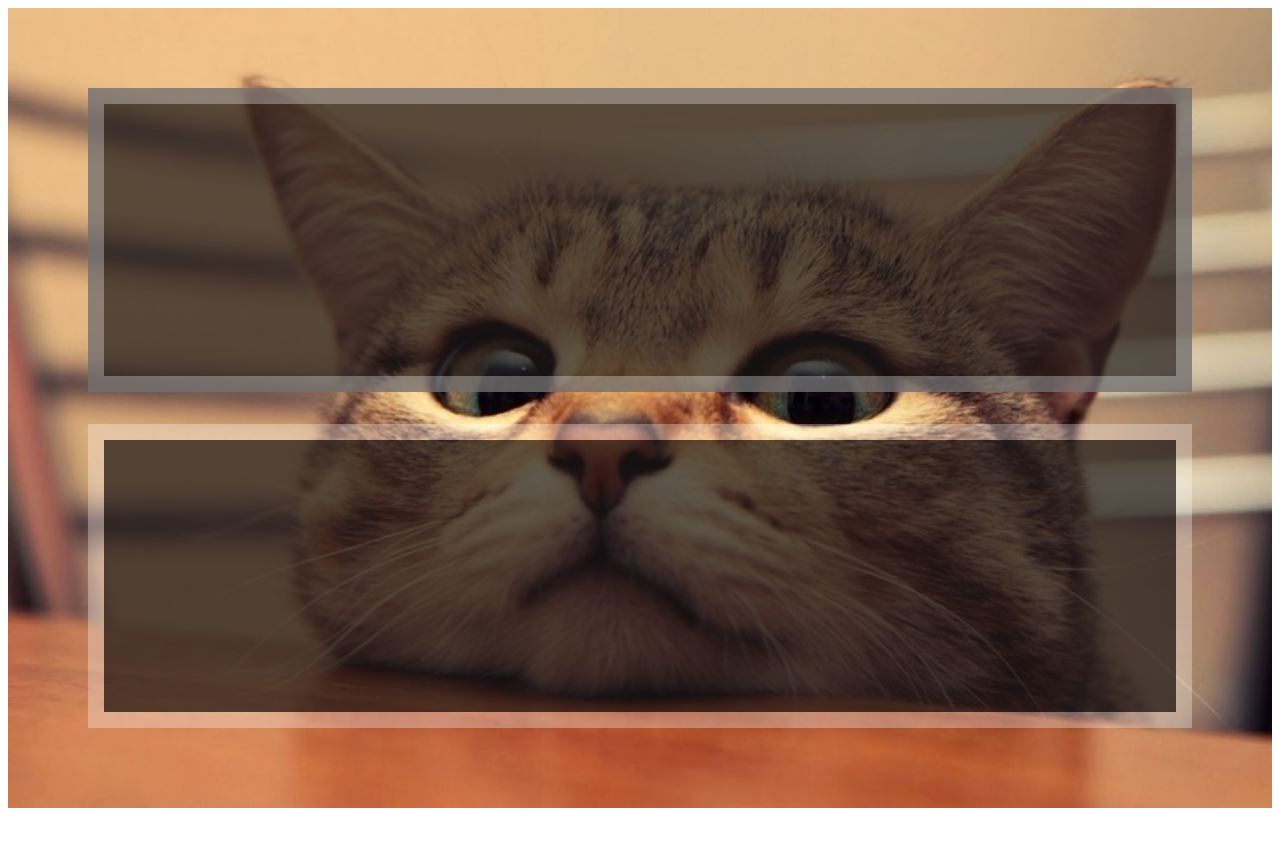
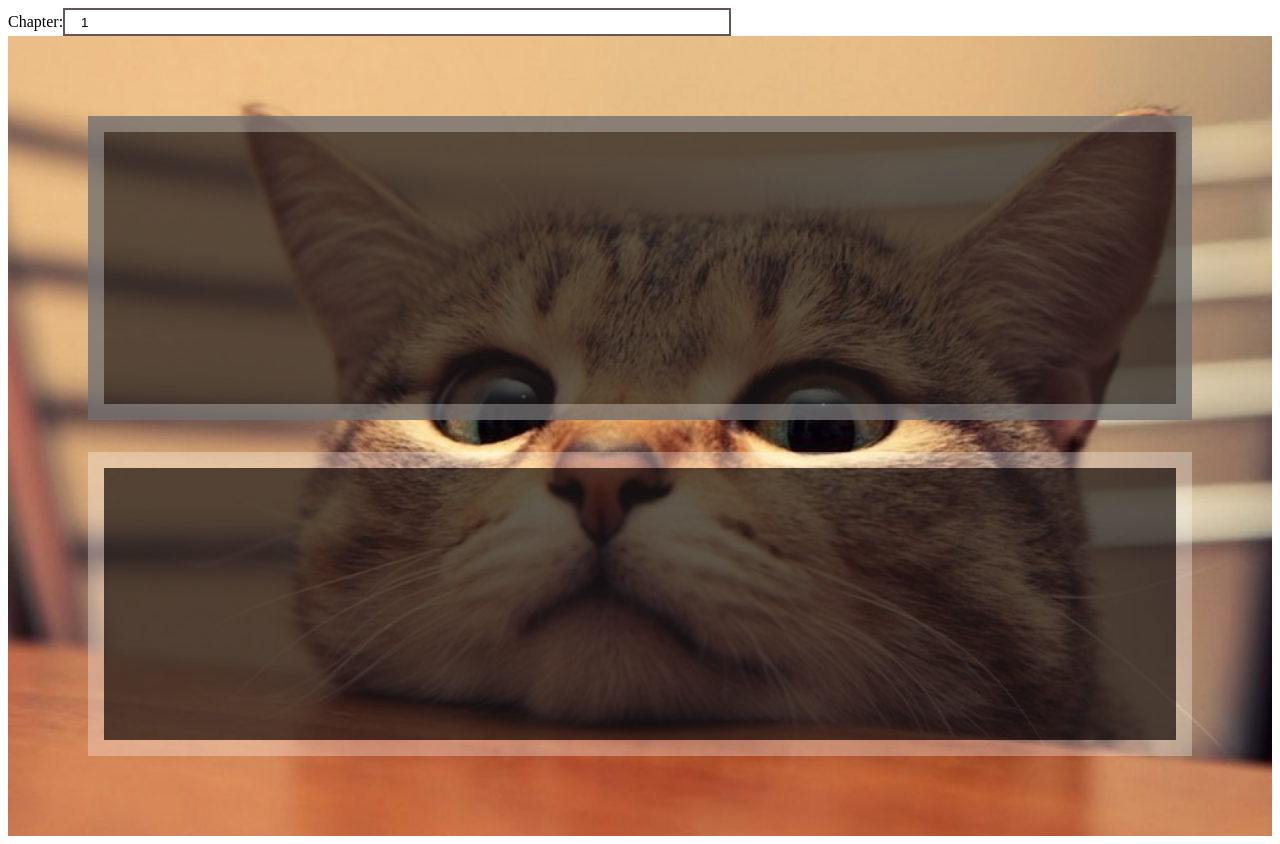
Before and after one commit to hxc20060903/css-secrets-practices, a React app: page / in a window 1280 px wide. Before the commit the page ends 816 px from the top, so only its background shows below. Built offline with nearby package versions, Linux system fonts and the light colour scheme.

Commit message:
chapter 2

```diff
--- a/src/app.tsx
+++ b/src/app.tsx
@@ -1,7 +1,34 @@
-import React from 'react';
-import { TransparentBorder } from './chapter-1';
+import React, { useState, useCallback, ChangeEventHandler } from 'react';
+import styled from 'styled-components';
+import { TransparentBorder } from 'chapter-1';
+import { Borders } from 'chapter-2';
 
-const App = (): JSX.Element => (
-  <TransparentBorder />
-);
+const Demos = {
+  1: TransparentBorder,
+  2: Borders,
+};
+
+const Input = styled.input({
+  width: '50%',
+  height: '1.5rem',
+  padding: '0 1rem',
+  border: '2px solid #655',
+});
+
+const App = (): JSX.Element => {
+  const [chapterNumber, setChapterNumber] = useState(1);
+  const updateChapterNumber: ChangeEventHandler<HTMLInputElement> = useCallback(
+    e => setChapterNumber(Number(e.target.value)),
+    [],
+  );
+  const Demo = Demos[chapterNumber];
+
+  return (
+    <div>
+      Chapter:
+      <Input type="number" value={chapterNumber} onChange={updateChapterNumber} min={1} />
+      {Demo && <Demo />}
+    </div>
+  );
+};
 export default App;
--- /dev/null
+++ b/src/chapter-2/index.tsx
@@ -0,0 +1,32 @@
+import React from 'react';
+import styled from 'styled-components';
+
+const block = styled.div({
+  padding: '15px',
+  height: '5rem',
+  display: 'flex',
+  alignItems: 'center',
+  justifyContent: 'center',
+});
+const ShadowAsBorder = styled(block)({
+  background: 'yellowgreen',
+  boxShadow: '0 0 0 10px #655 inset, 0 0 0 15px inset pink, 0 2px 5px 2px rgba(0,0,0,.6)',
+});
+const OutlineAsBorder = styled(block)({
+  background: 'yellowgreen',
+  border: '10px solid #655',
+  outline: '5px dashed pink',
+  outlineOffset: '2px',
+});
+const Main = styled.div({
+  display: 'grid',
+  gridRowGap: '2rem',
+  padding: '2rem',
+});
+
+export const Borders = (): JSX.Element => (
+  <Main>
+    <ShadowAsBorder>Overlay multiple box-shadows as multiple borders. Use padding to ensure spaces</ShadowAsBorder>
+    <OutlineAsBorder>Use outline to mock the second border</OutlineAsBorder>
+  </Main>
+);
```
Also changed, not shown: .eslintrc.js.
